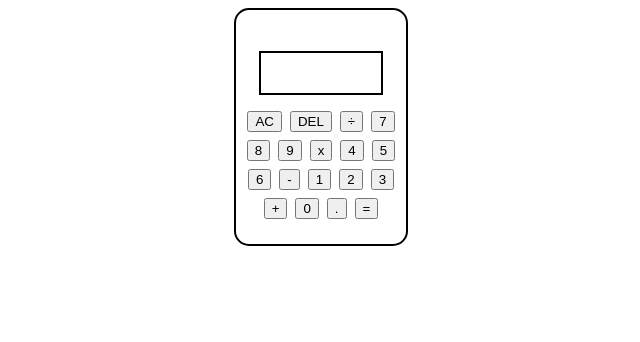
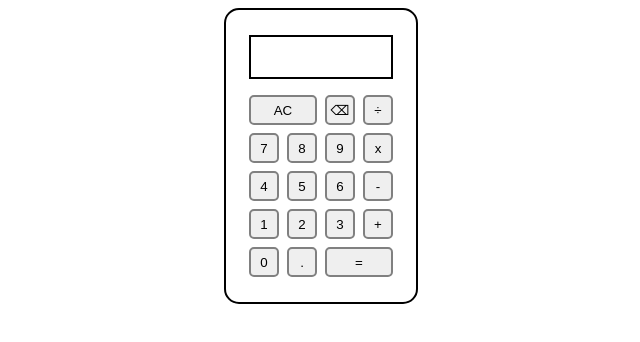
Before and after one commit to L-Benvenuti/project-calculator, a plain HTML site: page index.html in a window 1280 px wide. Shown: the whole page, without its empty margins (319-959 px from the left). Drawn offline with Linux system fonts and the light colour scheme.

Commit message:
add: buttons styling

```diff
--- a/index.html
+++ b/index.html
@@ -13,28 +13,28 @@
         <p class="display"></p>
         <div class="btn-container">
             <!-- First Line -->
-            <button class="bigger" id="clear">AC</button>
-            <button id="del">DEL</button>
-            <button id="divide">÷</button>
+            <button class="btn long" id="clear">AC</button>
+            <button class="btn" id="del">⌫</button>
+            <button class="btn" id="divide">÷</button>
             <!-- Second Line -->
-            <button id="7">7</button>
-            <button id="8">8</button>
-            <button id="9">9</button>
-            <button id="multiply">x</button>
+            <button class="btn" id="7">7</button>
+            <button class="btn" id="8">8</button>
+            <button class="btn" id="9">9</button>
+            <button class="btn" id="multiply">x</button>
             <!-- Third Line -->
-            <button id="4">4</button>
-            <button id="5">5</button>
-            <button id="6">6</button>
-            <button id="subtract">-</button>
+            <button class="btn" id="4">4</button>
+            <button class="btn" id="5">5</button>
+            <button class="btn" id="6">6</button>
+            <button class="btn" id="subtract">-</button>
             <!-- Fourth Line -->
-            <button id="1">1</button>
-            <button id="2">2</button>
-            <button id="3">3</button>
-            <button id="add">+</button>
+            <button class="btn" id="1">1</button>
+            <button class="btn" id="2">2</button>
+            <button class="btn" id="3">3</button>
+            <button class="btn" id="add">+</button>
             <!-- Fifth Line -->
-            <button id="0">0</button>
-            <button id="dot">.</button>
-            <button class="bigger" id="equal">=</button>
+            <button class="btn" id="0">0</button>
+            <button class="btn" id="dot">.</button>
+            <button class="btn long" id="equal">=</button>
         </div>
     </div>
 </body>
--- a/style.css
+++ b/style.css
@@ -1,4 +1,5 @@
-body {
+body,
+button {
     display: flex;
     align-items: center;
     justify-content: center;
@@ -9,8 +10,8 @@ body {
     flex-direction: column;
     align-items: center;
     justify-content: center;
-    max-height: 200px;
-    max-width: 150px;
+    max-height: 300px;
+    max-width: 170px;
     border: 2px solid black;
     border-radius: 15px;
     padding: 25px 10px;
@@ -18,9 +19,10 @@ body {
 
 .display {
     align-self: center;
-    width: 120px;
+    width: 140px;
     height: 40px;
     border: 2px solid black;
+    margin-top: 0;
 }
 
 .btn-container {
@@ -31,3 +33,14 @@ body {
     justify-content: center;
     gap: 8px;
 }
+
+.btn {
+    border: 2px solid gray;
+    border-radius: 5px;
+    height: 30px;
+    width: 30px;
+}
+
+.btn.long {
+    width: 68px
+}
```
